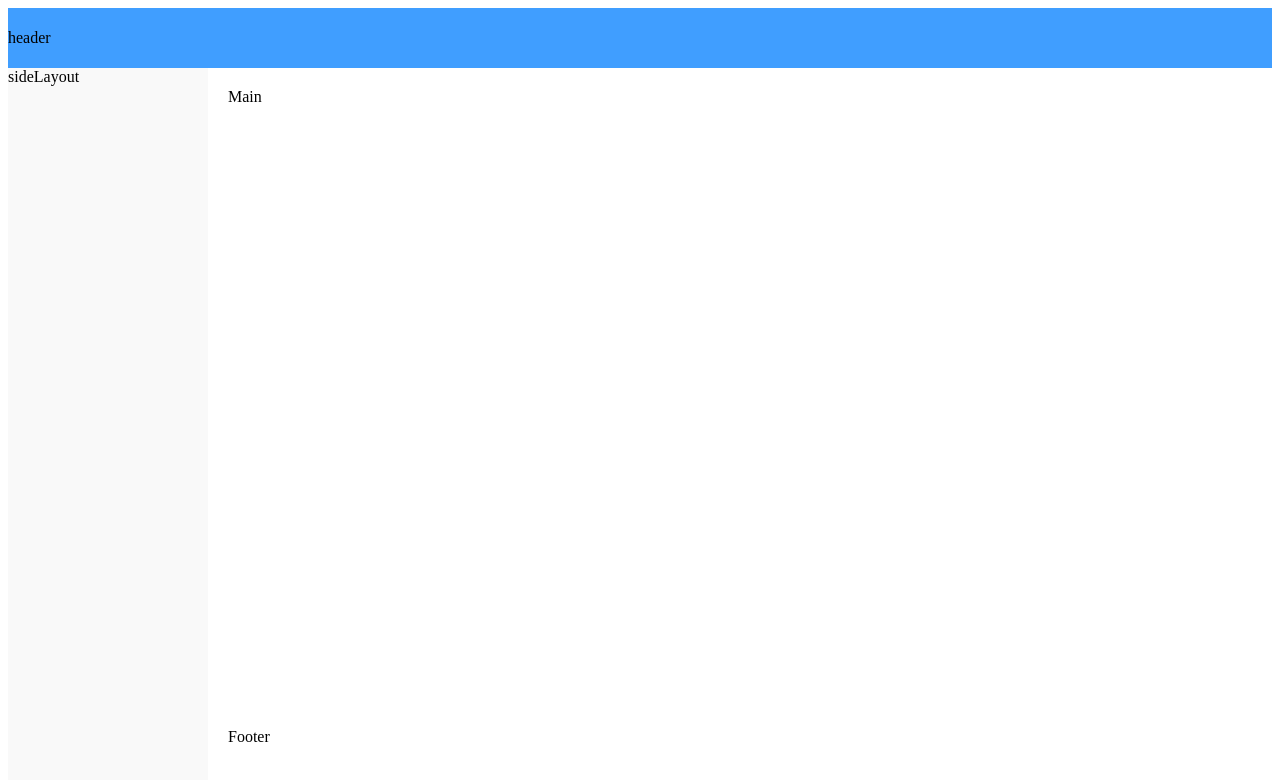
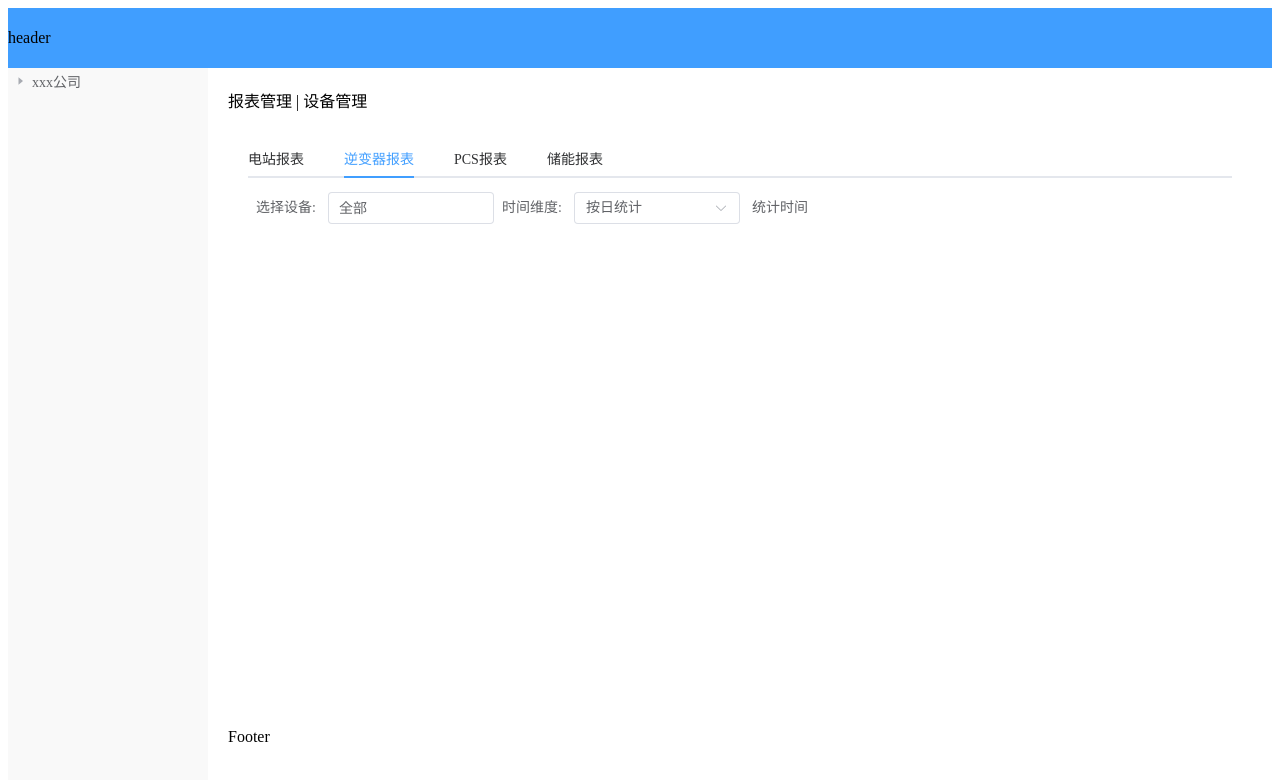
Before and after one commit to WanNing-Zhou/SolarPower, a Vue app: page /datashow/1 in a window 1280 px wide. Shown: the top 780 px of the page. Built offline with nearby package versions, Linux system fonts and the light colour scheme.

Commit message:
feat: 添加路由

```diff
--- a/src/components/Layout/Layout.vue
+++ b/src/components/Layout/Layout.vue
@@ -9,7 +9,9 @@
           <side-layout/>
         </el-aside>
         <el-container>
-          <el-main>Main</el-main>
+          <el-main>
+            <main-layout></main-layout>
+          </el-main>
           <el-footer>Footer</el-footer>
         </el-container>
       </el-container>
@@ -21,6 +23,7 @@
 import Header from "@/components/HeaderLayout/HeaderLaout.vue";
 import HeaderLaout from "@/components/HeaderLayout/HeaderLaout.vue";
 import SideLayout from "@/components/SideLayout/SideLayout.vue";
+import MainLayout from "@/components/MainLayout/MainLayout.vue";
 </script>
 
 <style lang="scss" scoped>
--- a/src/components/MainLayout/MainLayout.vue
+++ b/src/components/MainLayout/MainLayout.vue
@@ -1,6 +1,6 @@
 <template>
   <div class="main-layout">
-
+    <router-view></router-view>
   </div>
 </template>
 
--- a/src/components/SideLayout/SideLayout.vue
+++ b/src/components/SideLayout/SideLayout.vue
@@ -1,10 +1,137 @@
 <template>
   <div class="side-layout">
-    sideLayout
+    <el-tree :data="data" :props="defaultProps" @node-click="handleNodeClick">
+      <template #default="{ node, data }">
+        <router-link :to="'/datashow/'+data.id">{{node.label}}</router-link>
+      </template>
+    </el-tree>
   </div>
 </template>
 
 <script setup lang="ts">
+
+interface Tree {
+  label: string
+  id?: string
+  children?: Tree[]
+}
+
+const handleNodeClick = (data: Tree) => {
+  console.log(data)
+}
+
+const data: Tree[] = [
+  {
+    label: 'xxx公司',
+    id: 'C1',
+    children: [
+      {
+        label: 'xxx1站',
+        id: 'P1',
+        children: [
+          {
+            label: 'T1',
+            id: 'T1',
+            children: [
+              {
+                label: 'N1-T1',
+                id: 'N1-T1',
+              },
+              {
+                label: 'N2-T1',
+                id: 'N2-T2',
+              },
+              {
+                label: 'N3-T1',
+                id: 'N3-T1',
+              },
+              {
+                label: 'N4-T1',
+                id: 'N4--T1',
+              },
+              {
+                label: 'N5--T1',
+                id: 'N5--T1',
+              },
+              {
+                label: 'N6-T1',
+                id: 'N6-T1',
+              },
+              {
+                label: 'N7-T1',
+                id: 'N7-T1',
+              },
+              {
+                label: 'N8-T1',
+                id: 'N8-T1',
+              },
+              {
+                label: 'N9-T1',
+                id: 'N9-T1',
+              },
+              {
+                label: 'N10-T1',
+                id: 'N10-T1',
+              },
+            ]
+          },
+          {
+            label: 'T2',
+            id: 'T2',
+            children: [
+              {
+                label: 'N1-T2',
+                id: 'N1-T2',
+              },
+              {
+                label: 'N2-T2',
+                id: 'N2-T2',
+              },
+              {
+                label: 'N3-T2',
+                id: 'N3-T2',
+              },
+              {
+                label: 'N4-T2',
+                id: 'N4-T2',
+              },
+              {
+                label: 'N5-T2',
+                id: 'N5-T2',
+              },
+              {
+                label: 'N6-T2',
+                id: 'N6-T2',
+              },
+              {
+                label: 'N7-T2',
+                id: 'N7-T2',
+              },
+              {
+                label: 'N8-T2',
+                id: 'N8-T2',
+              },
+              {
+                label: 'N9-T2',
+                id: 'N9-T2',
+              },
+              {
+                label: 'N10-T2',
+                id: 'N10-T2',
+              },
+            ]
+          },
+        ],
+      },
+    ],
+  },
+]
+
+const defaultProps = {
+  children: 'children',
+  label: 'label',
+}
+
 
 </script>
 
@@ -13,5 +140,12 @@
   min-height: 500px;
   height: calc(100vh - 80px);
   background-color: #f9f9f9;
+  overflow-y: auto ;
+
+  .el-tree {
+    background-color: transparent;
+    user-select: none;
+  }
+
 }
 </style>
--- a/src/main.ts
+++ b/src/main.ts
@@ -1,11 +1,12 @@
 import { createApp } from 'vue'
-// import './style.css'
+import './style.css'
 import App from './App.vue'
 import ElementPlus from 'element-plus';
 import 'element-plus/dist/index.css'
+import router from "@/router/index.ts";
 
 
 const app =createApp(App)
 app.use(ElementPlus)
-
+app.use(router)
 app.mount('#app')
--- a/src/router/index.ts
+++ b/src/router/index.ts
@@ -0,0 +1,18 @@
+// 导入Vue和Vue Router
+import { createRouter, createWebHistory } from 'vue-router';
+import Home from "@/views/Home/Home.vue";
+import DataShow from "@/views/DataShow/DataShow.vue";
+
+
+// 创建路由实例
+const router = createRouter({
+    history: createWebHistory(),
+    routes: [
+        { path: '/', redirect: '/home' }, // 当访问根路径 / 时，重定向到 /home
+        { path: '/home', component: Home },
+        { path: '/datashow/:id', component: DataShow }
+    ]
+});
+
+// 导出路由实例
+export default router;
--- a/src/style.css
+++ b/src/style.css
@@ -1,80 +1,5 @@
-:root {
-  font-family: Inter, system-ui, Avenir, Helvetica, Arial, sans-serif;
-  line-height: 1.5;
-  font-weight: 400;
-
-  color-scheme: light dark;
-  color: rgba(255, 255, 255, 0.87);
-  background-color: #242424;
-
-  font-synthesis: none;
-  text-rendering: optimizeLegibility;
-  -webkit-font-smoothing: antialiased;
-  -moz-osx-font-smoothing: grayscale;
-  -webkit-text-size-adjust: 100%;
+a{
+  text-decoration: none;
+  color: inherit;
+  cursor: pointer;
 }
-
-a {
-  font-weight: 500;
-  color: #646cff;
-  text-decoration: inherit;
-}
-a:hover {
-  color: #535bf2;
-}
-
-body {
-  margin: 0;
-  display: flex;
-  place-items: center;
-  min-width: 320px;
-  min-height: 100vh;
-}
-
-h1 {
-  font-size: 3.2em;
-  line-height: 1.1;
-}
-
-button {
-  border-radius: 8px;
-  border: 1px solid transparent;
-  padding: 0.6em 1.2em;
-  font-size: 1em;
-  font-weight: 500;
-  font-family: inherit;
-  background-color: #1a1a1a;
-  cursor: pointer;
-  transition: border-color 0.25s;
-}
-button:hover {
-  border-color: #646cff;
-}
-button:focus,
-button:focus-visible {
-  outline: 4px auto -webkit-focus-ring-color;
-}
-
-.card {
-  padding: 2em;
-}
-
-#app {
-  max-width: 1280px;
-  margin: 0 auto;
-  padding: 2rem;
-  text-align: center;
-}
-
-@media (prefers-color-scheme: light) {
-  :root {
-    color: #213547;
-    background-color: #ffffff;
-  }
-  a:hover {
-    color: #747bff;
-  }
-  button {
-    background-color: #f9f9f9;
-  }
-}
--- /dev/null
+++ b/src/views/DataShow/DataShow.vue
@@ -0,0 +1,31 @@
+<template>
+  <div class="data-show">
+    <el-container>
+      <el-header height="30px">
+        <span>报表管理</span>
+        <span> | </span>
+        <span> 设备管理 </span>
+      </el-header>
+      <el-main>
+          <el-tabs v-model="activeName" class="demo-tabs">
+            <el-tab-pane label="电站报表" name="first">电站报表</el-tab-pane>
+            <el-tab-pane label="逆变器报表" name="second"><inverter-data/></el-tab-pane>
+            <el-tab-pane label="PCS报表" name="third">PCS报表</el-tab-pane>
+            <el-tab-pane label="储能报表" name="fourth">储能报表</el-tab-pane>
+          </el-tabs>
+      </el-main>
+    </el-container>
+  </div>
+</template>
+
+<script setup lang="ts">
+import {ref} from "vue";
+import InverterData from "@/views/DataShow/components/InverterData.vue";
+
+const activeName = ref('second')
+
+</script>
+
+<style lang="scss" scoped>
+
+</style>
--- /dev/null
+++ b/src/views/DataShow/components/FilterForm.vue
@@ -0,0 +1,87 @@
+<template>
+  <div class=filter-form>
+    <el-form
+    :model="conditions"
+    status-icon
+    label-width="80px"
+    >
+      <el-form-item label="选择设备:" prop="equipment">
+        <el-input v-model="conditions.equipment" placeholder="全部"  clearable />
+      </el-form-item>
+
+      <el-form-item label="时间维度:" prop="timeDimension">
+        <el-select v-model="conditions.timeDimension" class="m-2" placeholder="Select" >
+          <el-option
+              v-for="item in timeDimensionOptions"
+              :key="item.value"
+              :label="item.label"
+              :value="item.value"
+          />
+        </el-select>
+
+      </el-form-item>
+
+      <el-form-item label="统计时间">
+
+
+      </el-form-item>
+
+
+
+    </el-form>
+  </div>
+</template>
+
+<script setup lang="ts">
+
+import {reactive, ref} from "vue";
+
+const conditions = reactive({
+  equipment: '全部', // 设备
+  timeDimension:'1', //时间维度
+  statisticalTime: '',// 统计时间
+})
+
+const timeDimensionOptions= [
+  {
+    value:'0',
+    label:'请选择'
+  },
+  {
+    value: '1',
+    label:'按日统计'
+  },
+  {
+    value: '2',
+    label:'按周统计'
+  },
+  {
+    value: '3',
+    label:'按月统计'
+  },
+  {
+    value: '4',
+    label:'按季度统计'
+  },
+]
+
+</script>
+
+<style lang="scss" scoped>
+
+.filter-form{
+  width: 100%;
+  display: flex;
+  justify-content: space-between;
+  .el-form{
+    width: 100%;
+    display: flex;
+    .el-form-item{
+      width: 25%;
+      display: flex;
+    }
+  }
+
+}
+
+</style>
--- /dev/null
+++ b/src/views/DataShow/components/InverterData.vue
@@ -0,0 +1,21 @@
+<template>
+  <div class="inverter-data">
+    <el-container>
+      <el-header height="40px"><filter-form/></el-header>
+      <el-main></el-main>
+    </el-container>
+  </div>
+</template>
+
+<script setup lang="ts">
+
+import FilterForm from "@/views/DataShow/components/FilterForm.vue";
+</script>
+
+<style lang="scss" scoped>
+
+.inverter-data{
+
+}
+
+</style>
--- /dev/null
+++ b/src/views/Home/Home.vue
@@ -0,0 +1,13 @@
+<template>
+  <div>
+    <h1>欢迎使用本系统</h1>
+  </div>
+</template>
+
+<script setup lang="ts">
+
+</script>
+
+<style lang="scss" scoped>
+
+</style>
```
